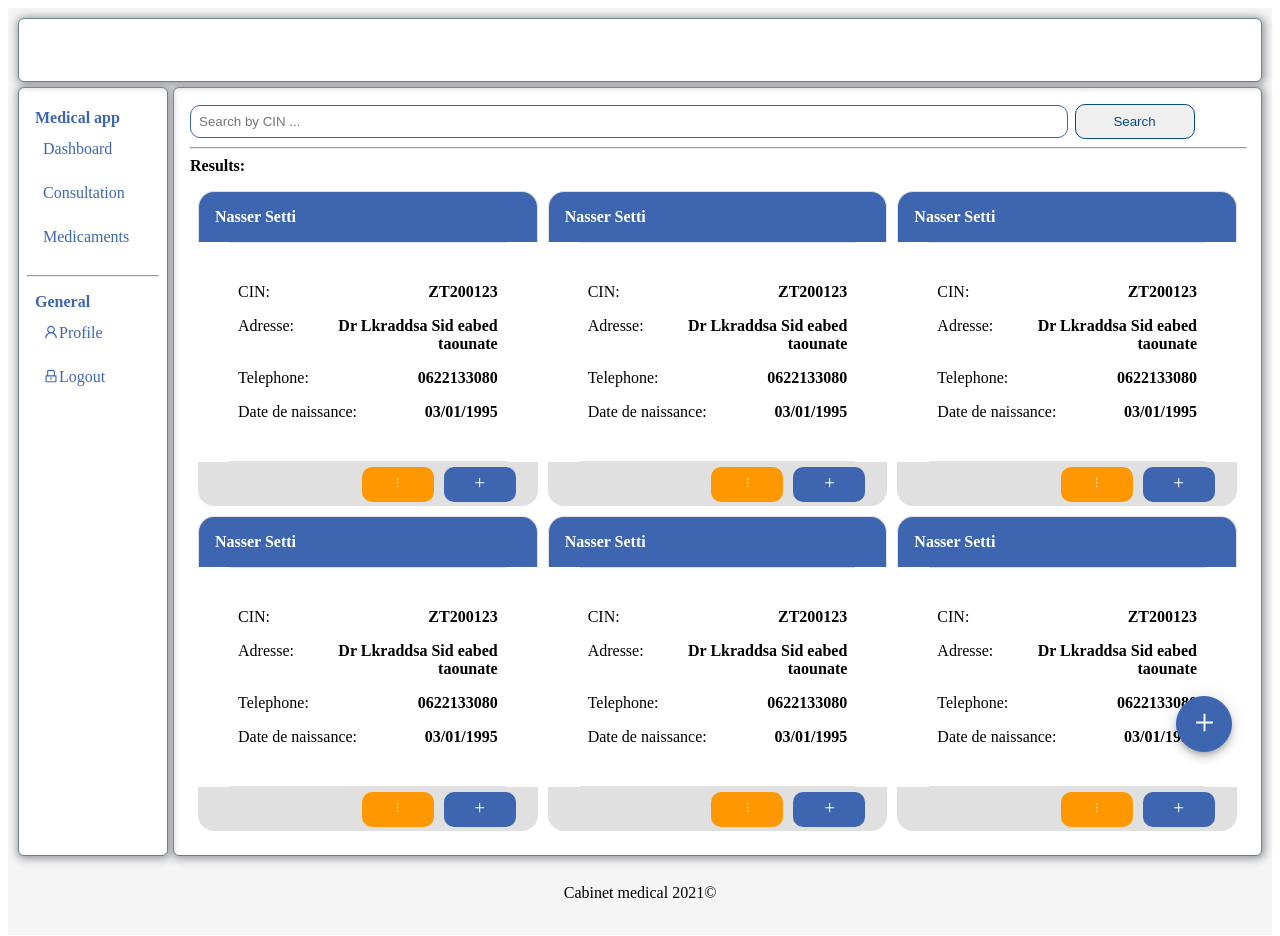
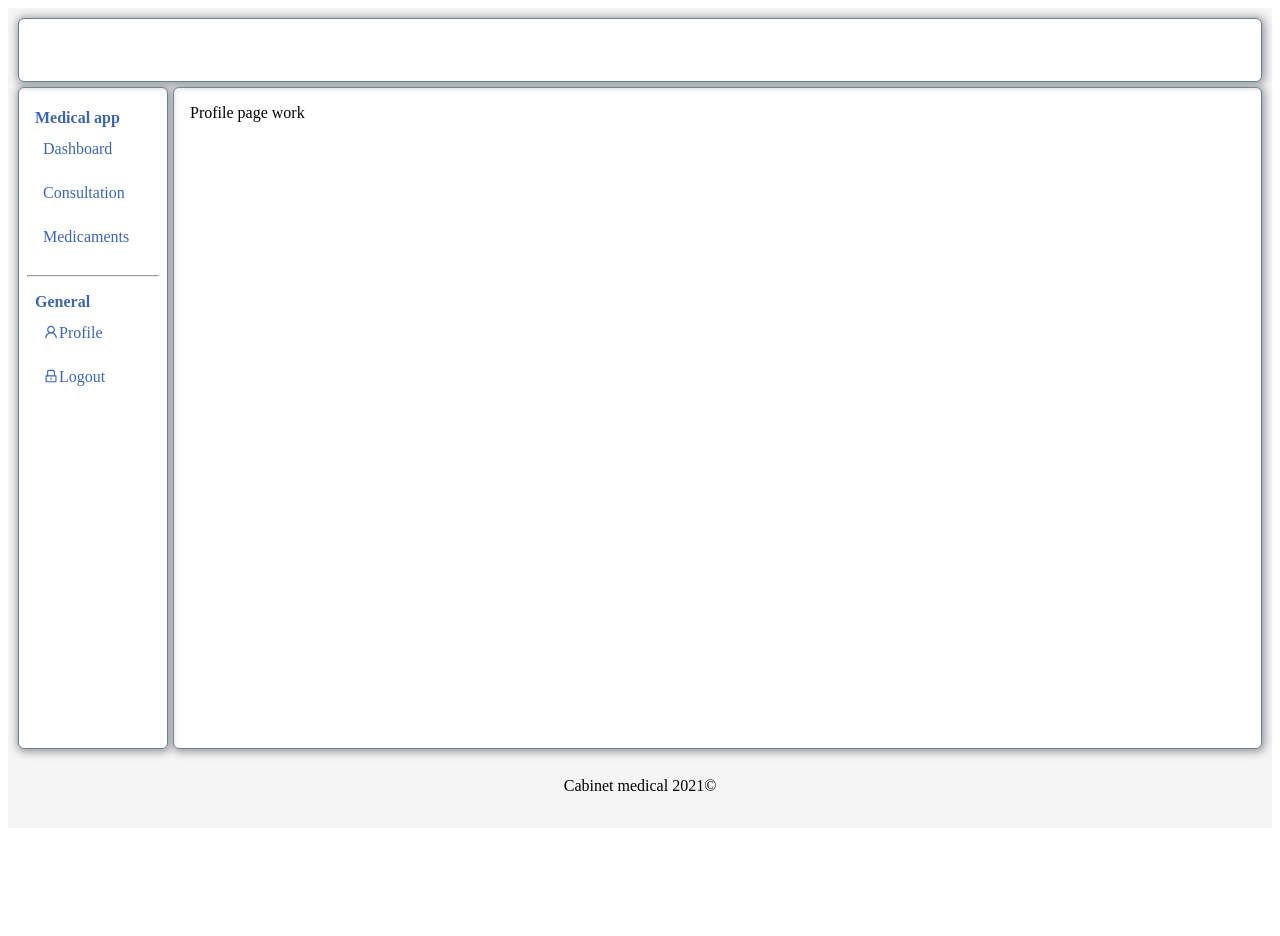
Before and after one commit to NasserBvB/front-cabinet-medical, a React (Create React App) app: page /profile in a window 1280 px wide. Shown: the top 936 px of the page. After the commit the page ends 836 px from the top, so only its background shows below. Built offline with nearby package versions, Linux system fonts and the light colour scheme.

Commit message:
chore: add profile page

```diff
--- a/src/index.tsx
+++ b/src/index.tsx
@@ -2,6 +2,7 @@ import { ThemeProvider } from "@emotion/react";
 import UserProvider from "modules/Authentication/providers/UserProvier";
 import ConsultationsPage from "pages/cosultation.page";
 import MedicamentsPage from "pages/medicaments.page";
+import ProfilePage from "pages/profile.page";
 import React from "react";
 import ReactDOM from "react-dom";
 import { BrowserRouter as Router, Route, Switch } from "react-router-dom";
@@ -19,6 +20,9 @@ ReactDOM.render(
             <Route path="/consultation" exact>
               <ConsultationsPage />
             </Route>
+            <Route path="/profile" exact>
+              <ProfilePage />
+            </Route>
             <Route path="/">
               <HomePage />
             </Route>
--- /dev/null
+++ b/src/pages/profile.page.tsx
@@ -0,0 +1,5 @@
+import React from "react";
+import Layout from "ui/Layout";
+export default function ProfilePage() {
+  return <Layout>Profile page work</Layout>;
+}
```
